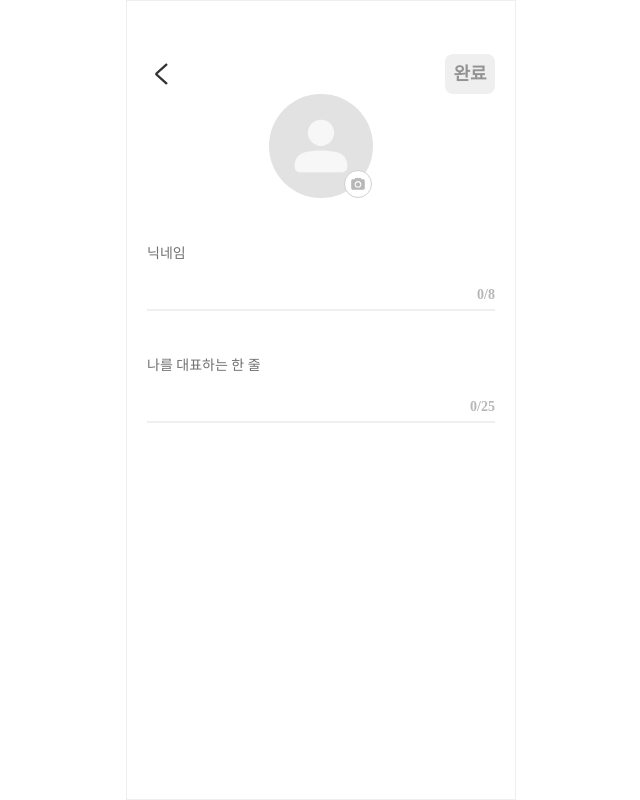
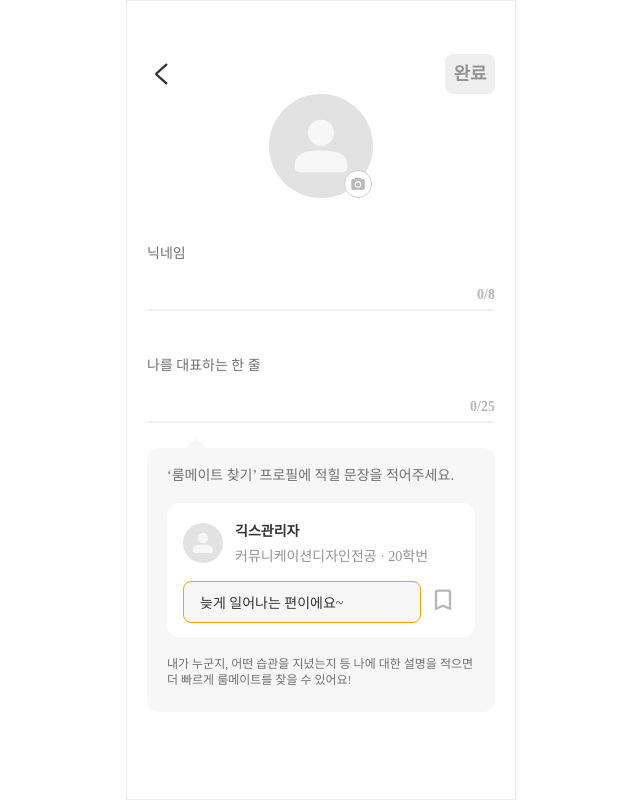
Before and after one commit to G-E-E-K-S/GEEKS-FE, a React (Create React App) app: page /editprofile in a window 1280 px wide. Shown: the whole page, without its empty margins (319-959 px from the left). Built offline with nearby package versions, Linux system fonts and the light colour scheme; a web font is replaced by a local one.

Commit message:
Add Edit Profile (Add exmaple )

```diff
--- a/src/pages/MyPage/EditProfile.js
+++ b/src/pages/MyPage/EditProfile.js
@@ -5,6 +5,8 @@ import GoBack from "../../components/Join/GoBack";
 import InputSelf from "../../components/Main/InputSelf";
 import Profile from "../../assets/img/MyPage/basicProfile.svg";
 import Camera from "../../assets/img/MyPage/camera.svg";
+import profileImg from "../../assets/img/MyPage/basicProfile.svg";
+import save from "../../assets/img/MyPage/save.svg";
 
 const Finish = styled.div`
   margin-top: 6.64vh;
@@ -55,11 +57,84 @@ const SubTitle = styled.div`
   font-style: normal;
   font-weight: 500;
 `;
+const ExampleBox = styled.div`
+position: relative;
+  width: 100%;
+  height: 264px;
+  border-radius: 12px;
+  background: #f7f7f7;
+  padding: 20px;
+  margin-top: 25px;
+  &::before {
+    content: '';
+	position: absolute;
+	top: 0;
+	left: 25.5px;
+	border: 23px solid transparent;
+	border-bottom-color: #F7F7F7;
+	border-top: 0;
+	margin-top: -10px;
+  }
+`;
+const ExampleText = styled.div`
+  color: #707070;
+  font-size: ${(props) => (props.isFirst ? "14px" : "12px")};
+  font-style: normal;
+  font-weight: 500;
+  line-height: 16px;
+  white-space: pre-wrap;
+`;
+const ShowExampleBox = styled.div`
+  width: 100%;
+  height: 134px;
+  border-radius: 12px;
+  background: #fff;
+  margin: 2.36vh 0px;
+  padding: 20px 16px;
+`;
+const ExampleProfile = styled.img`
+  width: 40px;
+  height: 40px;
+  margin-right: 12px;
+`;
+const ExampleNickName = styled.div`
+  color: #333;
+  font-size: 14px;
+  font-style: normal;
+  font-weight: 600;
+  line-height: 18px; /* 128.571% */
+`;
+const ExampleInfo = styled.div`
+  color: #949494;
+  font-size: 14px;
+  font-style: normal;
+  font-weight: 500;
+  margin-top: 4px;
+`;
+const ExampleIntroduce = styled.div`
+  border-radius: 8px;
+  border: 1px solid #ecaa00;
+  background: #f7f7f7;
+  display: flex;
+  width: 238px;
+  padding: 10px 16px;
+  margin-top: 16px;
+  align-items: center;
+  margin-right: 8px;
+  color: #333;
+  font-size: 14px;
+  font-style: normal;
+  font-weight: 500;
+`;
+const ExampleSave = styled.img`
+  margin-top: 21px;
+  width: 28px;
+  height: 28px;
+`;
 const EditProfile = () => {
   return (
     <c.Totalframe>
       <c.ScreenComponent>
-        <c.SubScreen>
         <c.SpaceBetween>
           <GoBack />
           <Finish>완료</Finish>
@@ -72,11 +147,32 @@ const EditProfile = () => {
         </UploadProfile>
         {/* input nickname */}
         <SubTitle>닉네임</SubTitle>
-          <InputSelf totalLen={8}/>
+        <InputSelf totalLen={8} />
         {/* input introduce self */}
         <SubTitle>나를 대표하는 한 줄</SubTitle>
-          <InputSelf totalLen={25}/>
-        </c.SubScreen>
+        <InputSelf totalLen={25} />
+        {/* Show profile example */}
+        <ExampleBox>
+          <ExampleText isFirst={true}>
+            ‘룸메이트 찾기’ 프로필에 적힐 문장을 적어주세요.
+          </ExampleText>
+          <ShowExampleBox>
+            <c.Flex>
+              <ExampleProfile src={profileImg} />
+              <div>
+                <ExampleNickName>긱스관리자</ExampleNickName>
+                <ExampleInfo>커뮤니케이션디자인전공 · 20학번</ExampleInfo>
+              </div>
+            </c.Flex>
+            <c.Flex>
+              <ExampleIntroduce>늦게 일어나는 편이에요~</ExampleIntroduce>
+              <ExampleSave src={save} />
+            </c.Flex>
+          </ShowExampleBox>
+          <ExampleText isFirst={false}>
+            {`내가 누군지, 어떤 습관을 지녔는지 등 나에 대한 설명을 적으면\n더 빠르게 룸메이트를 찾을 수 있어요!`}
+          </ExampleText>
+        </ExampleBox>
       </c.ScreenComponent>
     </c.Totalframe>
   );
```
Also changed, not shown: src/assets/img/MyPage/ballonUp.svg (added), src/assets/img/MyPage/save.svg (added). Lines whose indentation alone changed are shown as unchanged.
